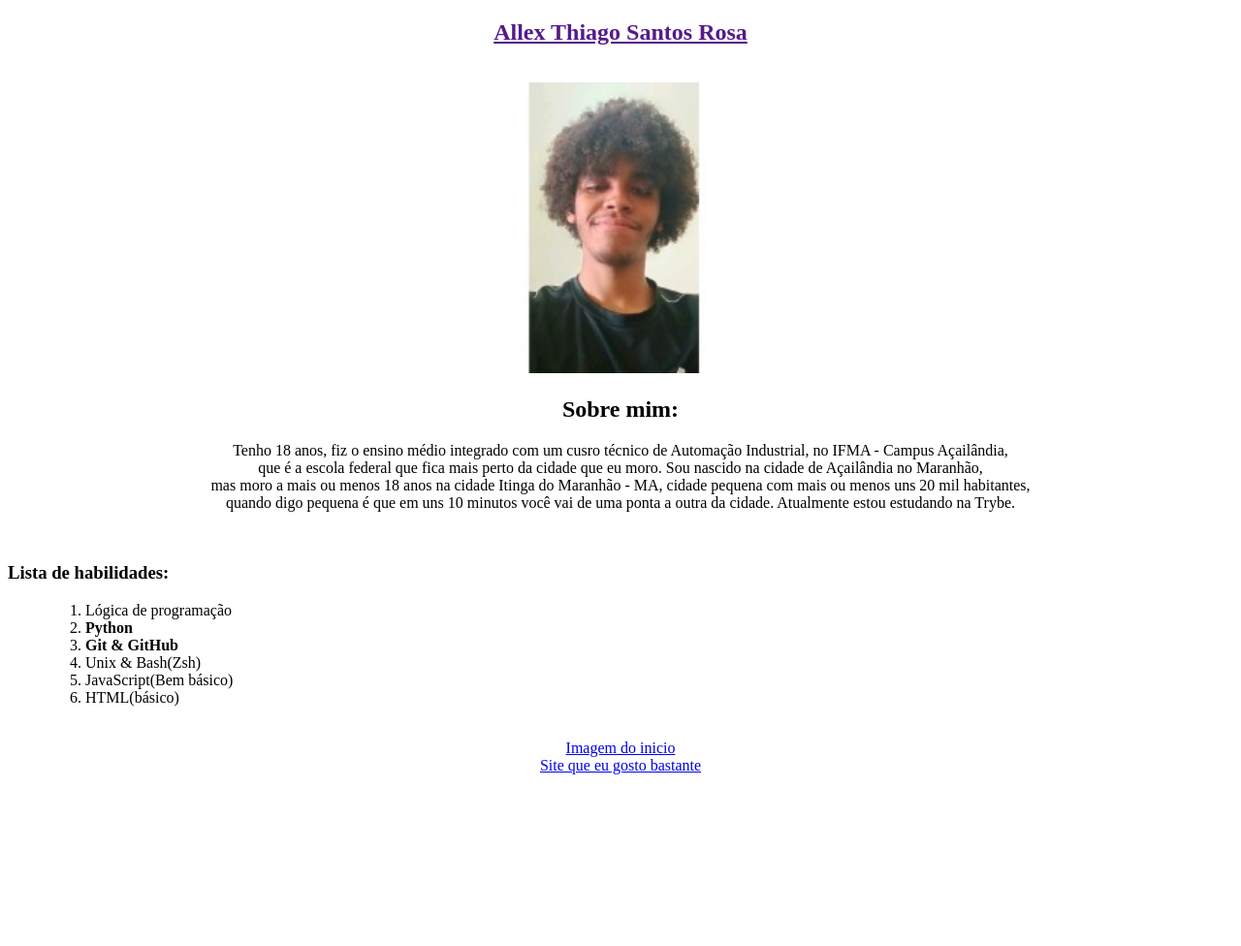
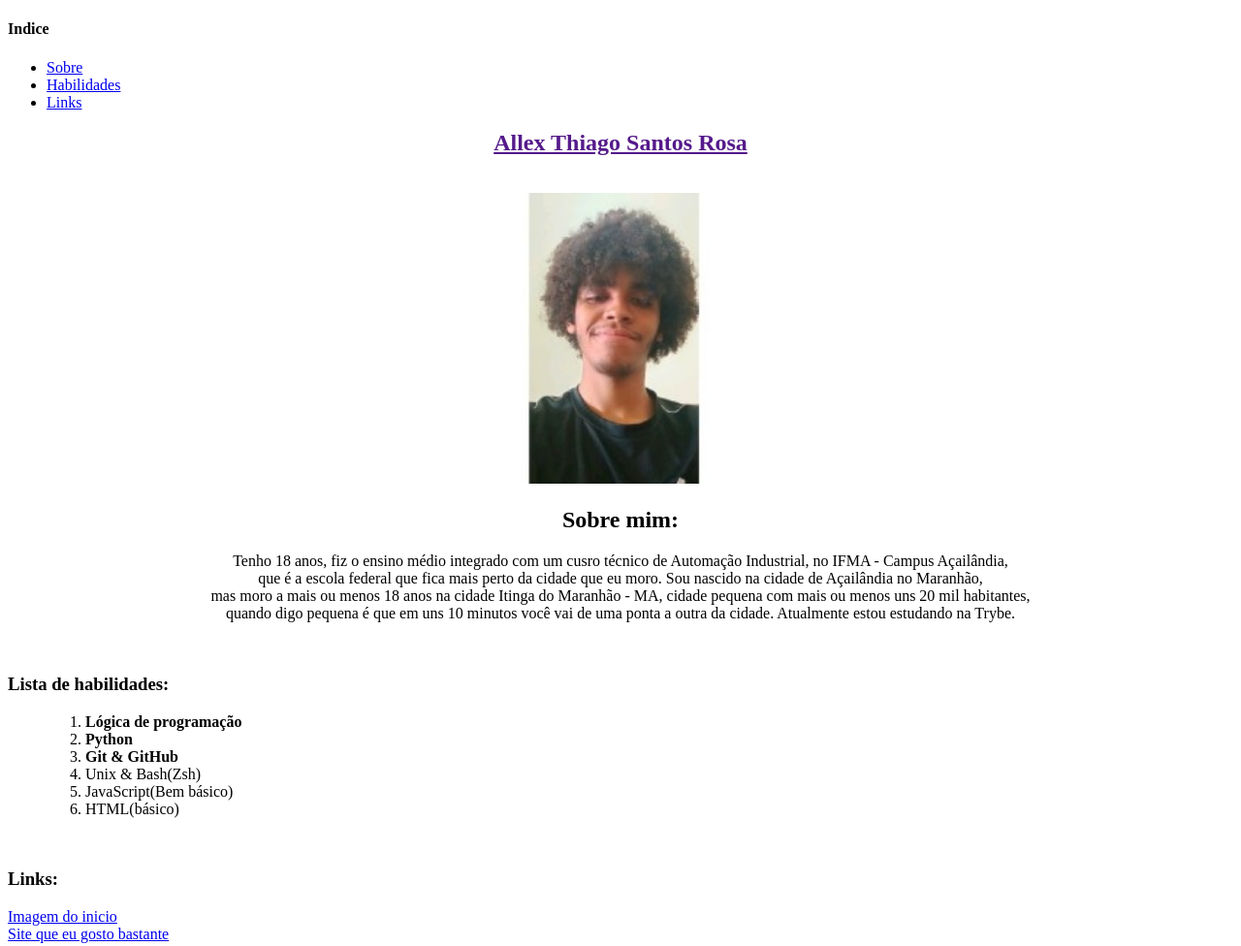
Before and after one commit to AllexThiagoSR/trybe_exercicios, a plain HTML site: page fundamentos/seção-3-Introdução-HTML_CSS/dia-1-HTML_e_CSS-Estruturas_de_página/exercicio2/index.html in a window 1280 px wide. Shown: the whole page at 97% size. Before the commit the page ends 807 px from the top, so only its background shows below. Drawn offline with Linux system fonts and the light colour scheme.

Commit message:
Adicionan indice e atualizando links

```diff
--- a/fundamentos/seção-3-Introdução-HTML_CSS/dia-1-HTML_e_CSS-Estruturas_de_página/exercicio2/index.html
+++ b/fundamentos/seção-3-Introdução-HTML_CSS/dia-1-HTML_e_CSS-Estruturas_de_página/exercicio2/index.html
@@ -7,7 +7,15 @@
     <title>Portifólio</title>
 </head>
 <body>
-    <section align="center">
+    <header>
+        <h4>Indice</h4>
+        <ul>
+            <li><a href="#sec_1">Sobre</a></li>
+            <li><a href="#sec_2">Habilidades</a></li>
+            <li><a href="#sec_3">Links</a></li>
+        </ul>
+    </header>
+    <section align="center" id="sec_1">
         <h1> <a href="">Allex Thiago Santos Rosa</a></h1>
         <br/>
         <img src="fotopow.jpeg"
@@ -26,11 +34,11 @@
         </p>
     </section>
     <br>
-    <section align="left">
+    <section align="left" id="sec_2">
         <h3>Lista de habilidades:</h3>
         <blockquote>
             <ol align="left">
-                <li>Lógica de programação</li>
+                <li> <strong>Lógica de programação</strong></li>
                 <li><strong>Python</strong></li>
                 <li><strong>Git & GitHub</strong></li>
                 <li>Unix & Bash(Zsh)</li>
@@ -40,10 +48,11 @@
         </blockquote>
     </section>
     <br>
-    <footer align="center">
+    <section id="sec_3">
+        <h3>Links:</h3>
         <a href="#my_img">Imagem do inicio</a>
         <br>
         <a href="https://www.betrybe.com/" target="_blank">Site que eu gosto bastante</a>
-    </footer>
+    </section>
 </body>
 </html>
```
